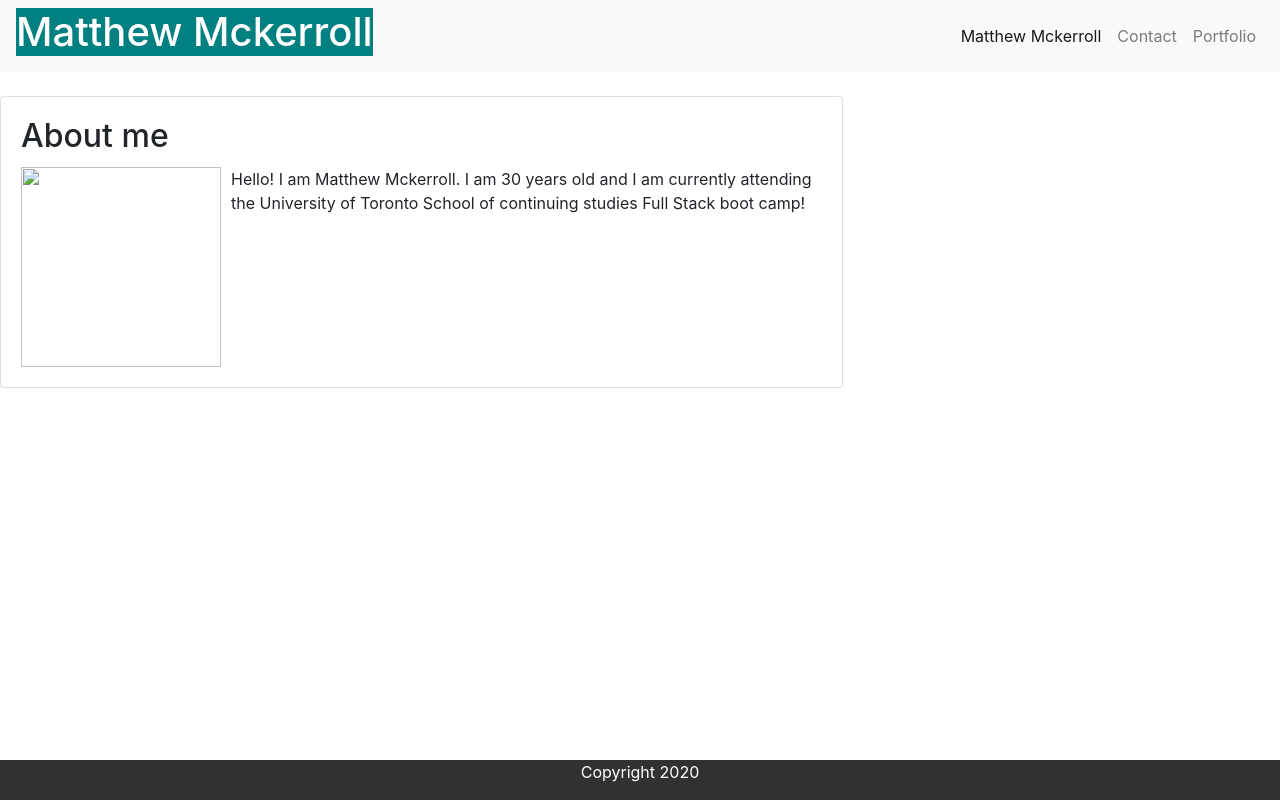
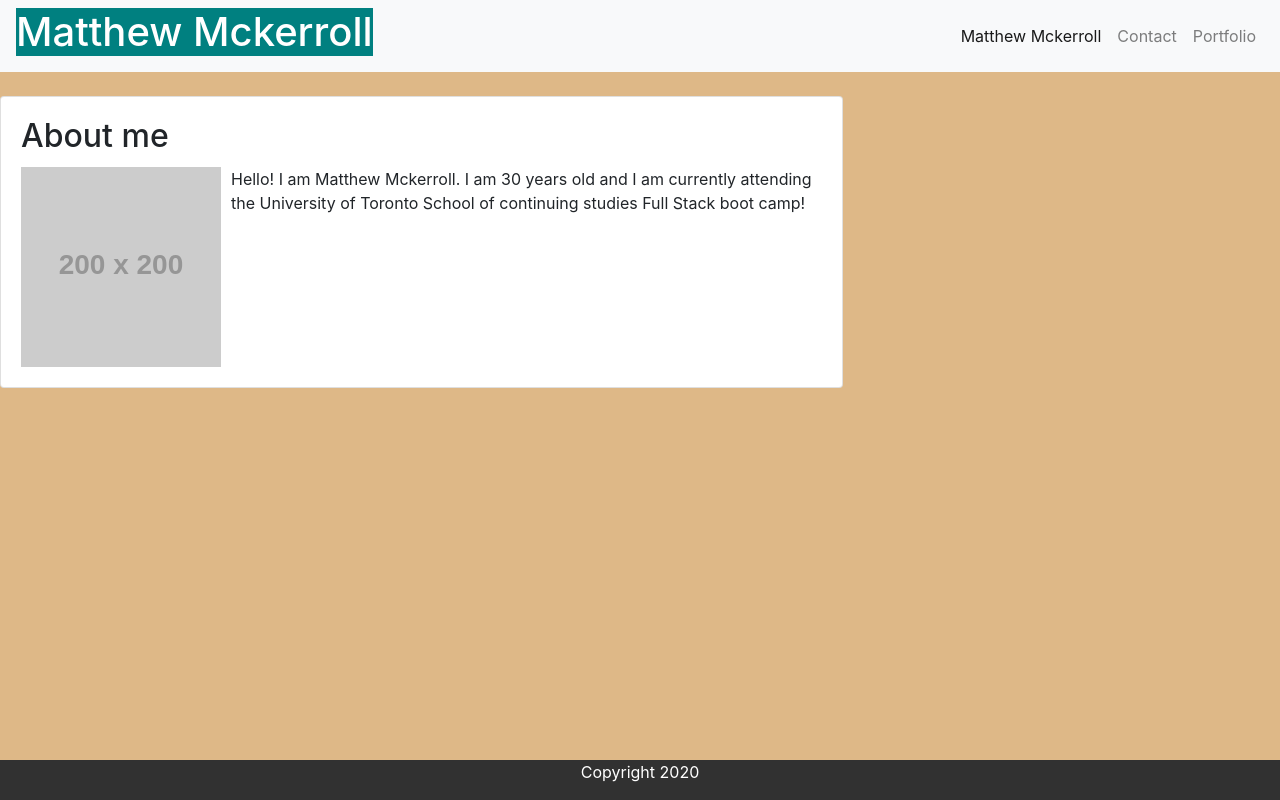
Before and after one commit to mattmckerroll/MDMbootstraphomeworkweek2, a plain HTML site: page index.html in a window 1280 px wide. Drawn offline with nearby package versions, Linux system fonts and the light colour scheme; placeholder pictures from the web are drawn by us.

Commit message:
fixed up some things on index, added link to placeholder image, changed up styling, added margin

```diff
--- a/index.html
+++ b/index.html
@@ -3,17 +3,21 @@
   <head>
     <meta charset="UTF-8">
     <title>Matthew Mckerroll About Me</title>
+
+    <!-- bootstrap css link -->
     <link rel="stylesheet" href="https://stackpath.bootstrapcdn.com/bootstrap/4.5.2/css/bootstrap.min.css" integrity="sha384-JcKb8q3iqJ61gNV9KGb8thSsNjpSL0n8PARn9HuZOnIxN0hoP+VmmDGMN5t9UJ0Z" crossorigin="anonymous">
+    <!-- viewport code -->
     <meta name="viewport" content="width=device-width, initial-scale=1">
+    <!-- local stylesheet for style of text and images -->
     <link rel="stylesheet" type="text/css" href="style.css">
   </head>
 
   <body>
 
 
-      <!-- NAV BAR -->
+      <!-- NAV BAR starts here -->
       <nav class="navbar navbar-expand-lg navbar-light bg-light">
-       <!-- <h1 class="p-3 mb-2 bg-primary text-white"><span>About Me</span></h1>-->
+
        <h1>Matthew Mckerroll</h1>
 
         <button class="navbar-toggler" type="button" data-toggle="collapse" data-target="#navbarNavDropdown" aria-controls="navbarNavDropdown" aria-expanded="false" aria-label="Toggle navigation">
@@ -34,16 +38,18 @@
         </div>
       </nav>
 
+      <!-- adding a little space between the nav bar and the content below -->
       <div class="row">
         <br>
       </div>
 
+      <!-- main content placed into a card -->
       <div class="row">
         <div class="col-lg-8">
           <div class="card">
             <div class="card-body">
               <h2 class="card-title">About me</h2>
-              <img id="aboutMeImg" src="" alt="">
+              <img id="aboutMeImg" src="http://placehold.it/200x200" alt="placeholder image">
               <p class="card-text">Hello! I am Matthew Mckerroll. I am 30 years old and I am currently attending the University of Toronto School of continuing studies Full Stack boot camp! </p>
 
             </div>
--- a/style.css
+++ b/style.css
@@ -24,3 +24,7 @@ footer {
     color: white;
     text-align: center;
   }
+
+body{
+    background-color: burlywood;
+}
```
Also changed, not shown: contact.html (+1 -0 lines), portfolio.html (+2 -0 lines).
